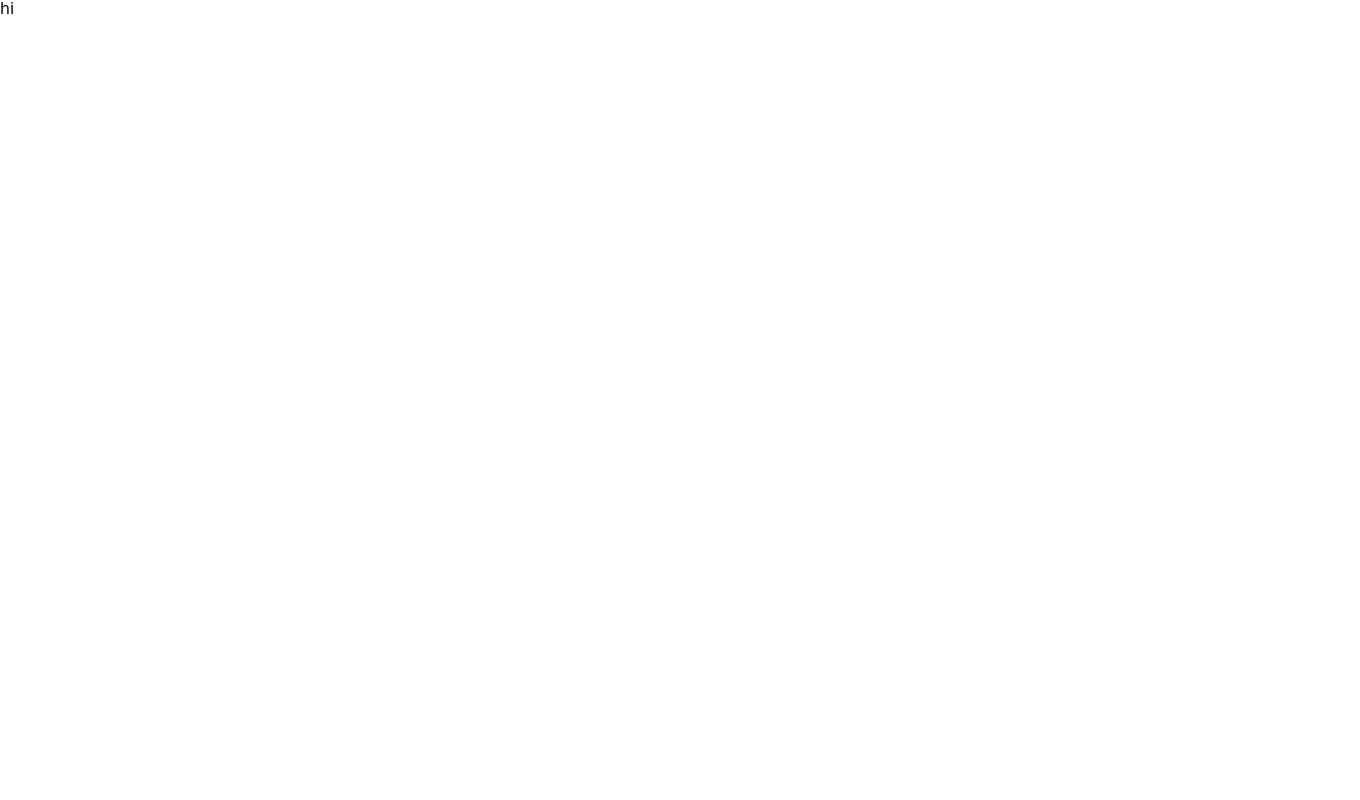
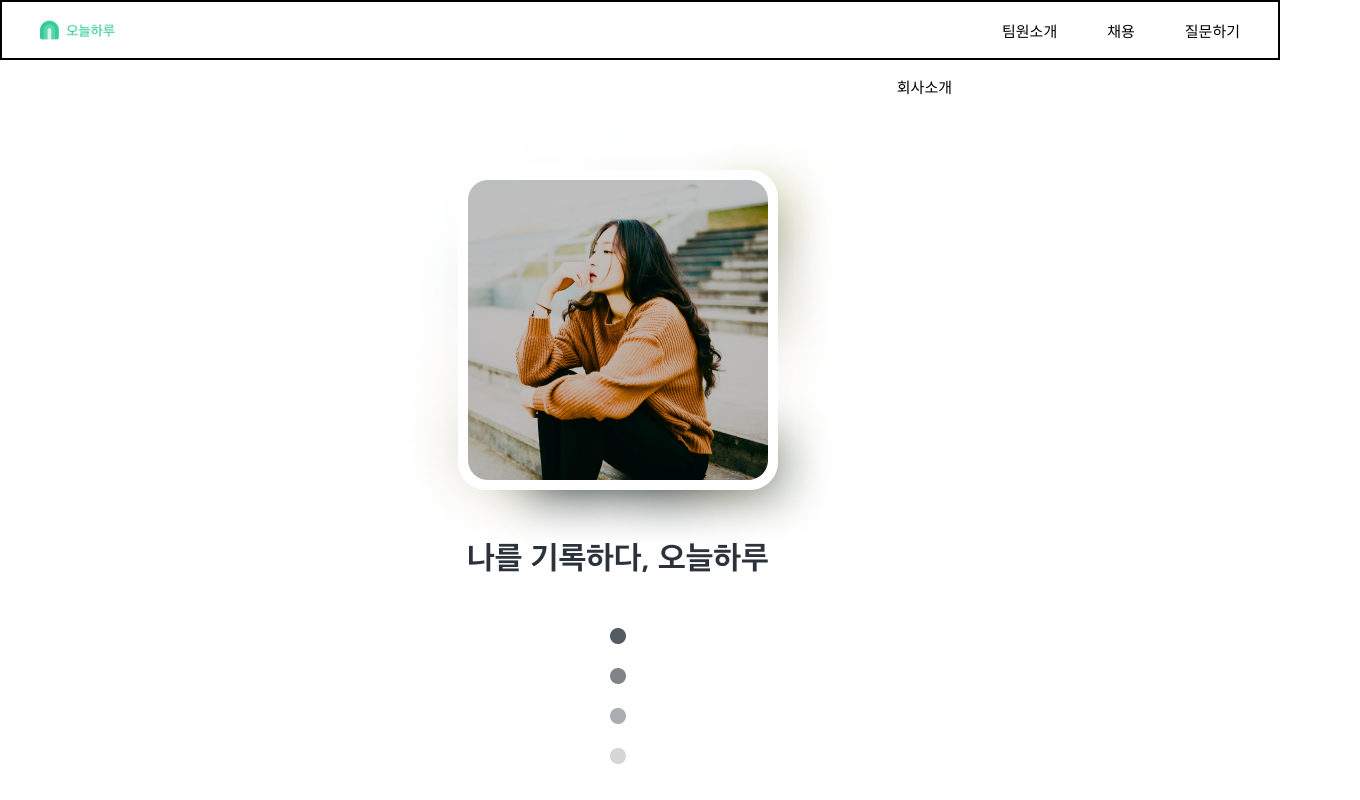
Before and after one commit to Someday-diary/Someday-Web, a Next.js app: page / in a window 1280 px wide. Shown: the top 800 px of the page, 1360 px wide, since content can reach past the window. Built offline with nearby package versions, Linux system fonts and the light colour scheme.

Commit message:
Add: 메인 페이지 제작

```diff
--- a/src/pages/index.tsx
+++ b/src/pages/index.tsx
@@ -1,10 +1,14 @@
 import type { NextPage } from 'next';
+import MainForm from 'src/components/Main';
+
+import MainHeader from 'src/components/Main/Header';
 
 const Home: NextPage = () => {
   return (
-    <div>
-      hi
-    </div>
+    <>
+      <MainHeader />
+      <MainForm />
+    </>
   )
 }
 
```
